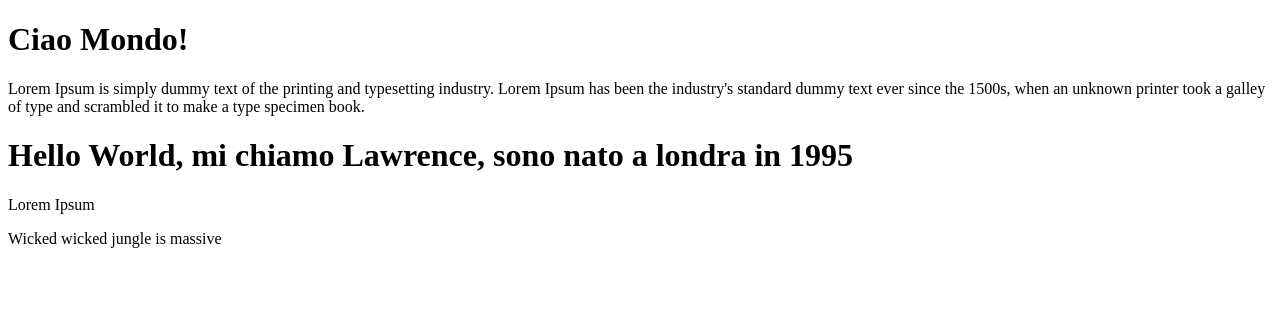
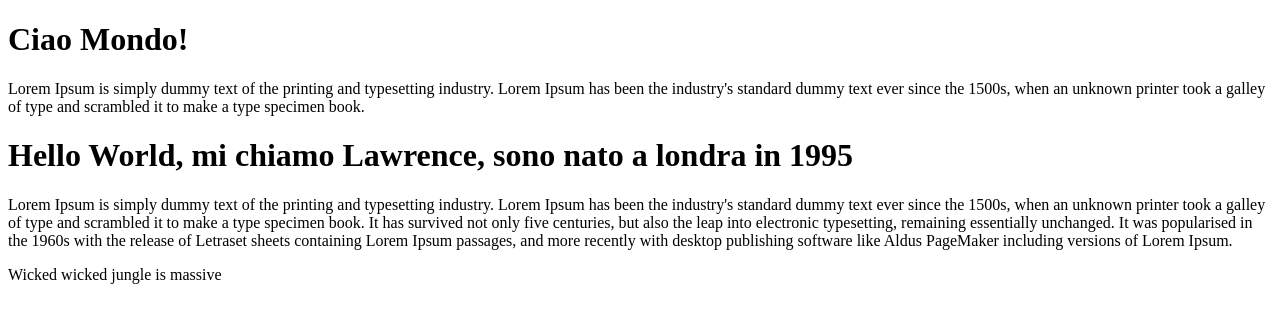
Before and after one commit to Lawroo95/Background-Generator, a plain HTML site: page index.html in a window 1280 px wide. Drawn offline with Linux system fonts and the light colour scheme; files whose address does not match are found by name.

Commit message:
Revert "took out lorem ipsum text"

```diff
--- a/index.html
+++ b/index.html
@@ -19,7 +19,7 @@
 
  <h1>Hello World, mi chiamo Lawrence, sono nato a londra in 1995</h1>
 
- <p1>Lorem Ipsum</p1>
+ <p1>Lorem Ipsum is simply dummy text of the printing and typesetting industry. Lorem Ipsum has been the industry's standard dummy text ever since the 1500s, when an unknown printer took a galley of type and scrambled it to make a type specimen book. It has survived not only five centuries, but also the leap into electronic typesetting, remaining essentially unchanged. It was popularised in the 1960s with the release of Letraset sheets containing Lorem Ipsum passages, and more recently with desktop publishing software like Aldus PageMaker including versions of Lorem Ipsum.</p1>
 
  <p>Wicked wicked jungle is massive</p>
 
```
